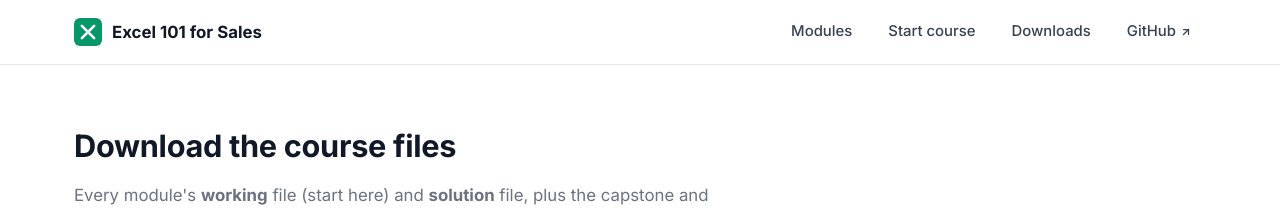
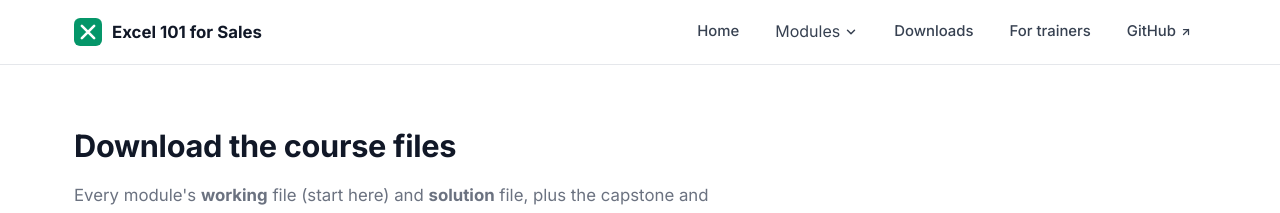
Before and after one commit to scripts-and-tables/Excel-101, a Jekyll site: the page built from docs/downloads.md, in a window 1280 px wide. Shown: the top 213 px of the page. Built offline with Jekyll 4.4.1, drawn with Linux system fonts in a browser that asks for light colours.

Commit message:
Add responsive site menu (modules dropdown, trainers, downloads + mobile hamburger)
The old header hid all nav links except the last on mobile and had no module
navigation. Replace with a proper menu:
- Home · Modules (dropdown of all 5, from course.yml) · Downloads · For trainers · GitHub
- Desktop: hover/click dropdown. Mobile: hamburger toggles a stacked panel;
  Modules expands inline.
- New assets/js/nav.js handles toggle/outside-click/Escape/resize; "For trainers"
  links to the downloads page trainer section (#for-trainers).

Co-Authored-By: Claude Opus 4.8 (1M context) <noreply@anthropic.com>

```diff
--- a/docs/_includes/head.html
+++ b/docs/_includes/head.html
@@ -9,3 +9,4 @@
 <link rel="stylesheet" href="{{ '/assets/css/style.css' | relative_url }}">
 <link rel="stylesheet" href="{{ '/assets/css/quiz.css' | relative_url }}">
 <script src="{{ '/assets/js/quiz.js' | relative_url }}" defer></script>
+<script src="{{ '/assets/js/nav.js' | relative_url }}" defer></script>
--- a/docs/_includes/header.html
+++ b/docs/_includes/header.html
@@ -1,4 +1,4 @@
-<header class="site-header">
+<header class="site-header" id="siteHeader">
   <div class="container site-header__inner">
     <a class="site-brand" href="{{ '/' | relative_url }}">
       <span class="site-brand__mark" aria-hidden="true">
@@ -9,10 +9,35 @@
       </span>
       <span class="site-brand__text">{{ site.title }}</span>
     </a>
-    <nav class="site-nav">
-      <a class="site-nav__link" href="{{ '/' | relative_url }}#modules">Modules</a>
-      <a class="site-nav__link" href="{{ '/lessons/01-receive-clean' | relative_url }}">Start course</a>
+
+    <button class="nav-toggle" type="button" aria-label="Toggle menu" aria-expanded="false" aria-controls="siteNav">
+      <span class="nav-toggle__bar"></span>
+      <span class="nav-toggle__bar"></span>
+      <span class="nav-toggle__bar"></span>
+    </button>
+
+    <nav class="site-nav" id="siteNav" aria-label="Main">
+      <a class="site-nav__link" href="{{ '/' | relative_url }}">Home</a>
+
+      <div class="nav-dd">
+        <button class="site-nav__link nav-dd__btn" type="button" aria-expanded="false" aria-controls="navModules">
+          Modules
+          <svg width="14" height="14" viewBox="0 0 24 24" fill="none" stroke="currentColor" stroke-width="2.5" stroke-linecap="round" stroke-linejoin="round" aria-hidden="true"><path d="m6 9 6 6 6-6"/></svg>
+        </button>
+        <ul class="nav-dd__menu" id="navModules">
+          {% for m in site.data.course.modules %}
+          <li>
+            <a href="{{ '/lessons/' | append: m.slug | relative_url }}">
+              <span class="nav-dd__num">M{{ m.number }}</span>
+              <span class="nav-dd__label">{{ m.title }}<span class="nav-dd__dur">{{ m.duration }}</span></span>
+            </a>
+          </li>
+          {% endfor %}
+        </ul>
+      </div>
+
       <a class="site-nav__link" href="{{ '/downloads/' | relative_url }}">Downloads</a>
+      <a class="site-nav__link" href="{{ '/downloads/' | relative_url }}#for-trainers">For trainers</a>
       <a class="site-nav__link site-nav__link--external" href="{{ site.github_repo }}" rel="noopener">
         GitHub
         <svg width="12" height="12" viewBox="0 0 24 24" fill="none" stroke="currentColor" stroke-width="2.5" stroke-linecap="round" stroke-linejoin="round" aria-hidden="true"><path d="M7 17L17 7"/><path d="M7 7h10v10"/></svg>
--- a/docs/assets/css/style.css
+++ b/docs/assets/css/style.css
@@ -194,8 +194,65 @@ img { max-width: 100%; }
   background: var(--green-50);
 }
 
-@media (max-width: 640px) {
-  .site-nav__link:not(:last-child) { display: none; }
+/* Modules dropdown */
+.nav-dd { position: relative; }
+.nav-dd__btn { background: none; border: none; cursor: pointer; font: inherit; }
+.nav-dd__btn svg { transition: transform 0.15s; }
+.nav-dd.is-open > .nav-dd__btn svg { transform: rotate(180deg); }
+.nav-dd__menu {
+  list-style: none; margin: 0; padding: 6px;
+  position: absolute; top: calc(100% + 8px); right: 0; min-width: 270px;
+  background: #fff; border: 1px solid var(--border); border-radius: 14px;
+  box-shadow: 0 16px 40px rgba(2, 44, 34, 0.16);
+  opacity: 0; visibility: hidden; transform: translateY(-6px);
+  transition: opacity 0.15s, transform 0.15s, visibility 0.15s; z-index: 60;
+}
+.nav-dd:hover .nav-dd__menu,
+.nav-dd.is-open .nav-dd__menu { opacity: 1; visibility: visible; transform: none; }
+.nav-dd__menu a {
+  display: flex; align-items: center; gap: 11px; padding: 9px 11px;
+  border-radius: 9px; text-decoration: none !important; color: var(--text-body);
+  font-size: 0.92rem;
+}
+.nav-dd__menu a:hover { background: var(--green-50); color: var(--primary-dark); }
+.nav-dd__num {
+  flex: 0 0 auto; width: 27px; height: 27px; border-radius: 8px;
+  background: var(--gray-100); color: var(--gray-700);
+  display: inline-flex; align-items: center; justify-content: center;
+  font-size: 0.72rem; font-weight: 700;
+}
+.nav-dd__label { display: flex; flex-direction: column; line-height: 1.25; }
+.nav-dd__dur { font-size: 0.74rem; color: var(--text-muted); }
+
+/* Hamburger (mobile only) */
+.nav-toggle {
+  display: none; width: 42px; height: 42px; padding: 0;
+  border: 1px solid var(--border); border-radius: 10px; background: #fff;
+  cursor: pointer; flex-direction: column; align-items: center; justify-content: center; gap: 4px;
+}
+.nav-toggle__bar { width: 18px; height: 2px; background: var(--text); border-radius: 2px; transition: 0.2s; }
+.site-header.nav-open .nav-toggle__bar:nth-child(1) { transform: translateY(6px) rotate(45deg); }
+.site-header.nav-open .nav-toggle__bar:nth-child(2) { opacity: 0; }
+.site-header.nav-open .nav-toggle__bar:nth-child(3) { transform: translateY(-6px) rotate(-45deg); }
+
+@media (max-width: 760px) {
+  .nav-toggle { display: flex; }
+  .site-nav {
+    position: absolute; top: var(--header-h); left: 0; right: 0;
+    flex-direction: column; align-items: stretch; gap: 2px;
+    background: #fff; border-bottom: 1px solid var(--border);
+    padding: 10px 16px 18px; box-shadow: 0 16px 28px rgba(2, 44, 34, 0.1);
+    display: none;
+  }
+  .site-header.nav-open .site-nav { display: flex; }
+  .site-nav__link, .nav-dd__btn { width: 100%; justify-content: space-between; padding: 11px 12px; }
+  .nav-dd { width: 100%; }
+  .nav-dd__menu {
+    position: static; opacity: 1; visibility: visible; transform: none;
+    box-shadow: none; border: none; border-radius: 0; min-width: 0;
+    padding: 2px 0 4px 12px; display: none;
+  }
+  .nav-dd.is-open .nav-dd__menu { display: block; }
 }
 
 /* =========================================================================
@@ -1052,6 +1109,7 @@ img { max-width: 100%; }
 .lesson__body img { max-width: 100%; height: auto; }
 .markdown pre { max-width: 100%; }           /* scrolls via its own overflow-x */
 .breadcrumb { flex-wrap: wrap; }
+html { scroll-padding-top: 80px; }   /* so anchor jumps clear the sticky header */
 
 /* Inline code wraps instead of overflowing; fenced code blocks still scroll. */
 .markdown :not(pre) > code {
--- /dev/null
+++ b/docs/assets/js/nav.js
@@ -0,0 +1,56 @@
+// Responsive site menu: hamburger toggle + Modules dropdown.
+(function () {
+  var header = document.querySelector('.site-header');
+  var toggle = document.querySelector('.nav-toggle');
+  var dds = Array.prototype.slice.call(document.querySelectorAll('.nav-dd'));
+
+  if (toggle && header) {
+    toggle.addEventListener('click', function (e) {
+      e.stopPropagation();
+      var open = header.classList.toggle('nav-open');
+      toggle.setAttribute('aria-expanded', open ? 'true' : 'false');
+    });
+  }
+
+  dds.forEach(function (dd) {
+    var btn = dd.querySelector('.nav-dd__btn');
+    if (!btn) return;
+    btn.addEventListener('click', function (e) {
+      e.preventDefault();
+      e.stopPropagation();
+      var open = dd.classList.toggle('is-open');
+      btn.setAttribute('aria-expanded', open ? 'true' : 'false');
+    });
+  });
+
+  // Close dropdowns / mobile menu when clicking outside.
+  document.addEventListener('click', function (e) {
+    dds.forEach(function (dd) {
+      if (!dd.contains(e.target)) {
+        dd.classList.remove('is-open');
+        var b = dd.querySelector('.nav-dd__btn');
+        if (b) b.setAttribute('aria-expanded', 'false');
+      }
+    });
+    if (header && !header.contains(e.target)) {
+      header.classList.remove('nav-open');
+      if (toggle) toggle.setAttribute('aria-expanded', 'false');
+    }
+  });
+
+  // Escape closes everything.
+  document.addEventListener('keydown', function (e) {
+    if (e.key === 'Escape') {
+      dds.forEach(function (dd) { dd.classList.remove('is-open'); });
+      if (header) header.classList.remove('nav-open');
+    }
+  });
+
+  // Reset the mobile menu when resizing up to desktop.
+  window.addEventListener('resize', function () {
+    if (window.innerWidth > 760 && header) {
+      header.classList.remove('nav-open');
+      if (toggle) toggle.setAttribute('aria-expanded', 'false');
+    }
+  });
+})();
--- a/docs/downloads.md
+++ b/docs/downloads.md
@@ -39,7 +39,7 @@ permalink: /downloads/
       </tbody>
     </table>
 
-    <h2 class="section-title">For trainers</h2>
+    <h2 class="section-title" id="for-trainers">For trainers</h2>
     <p>
       Delivering this course? The <strong>Trainer's Guide</strong> is a facilitator handbook —
       timed run-sheet, per-module talking points &amp; pitfalls, the dataset reference, the full
```
